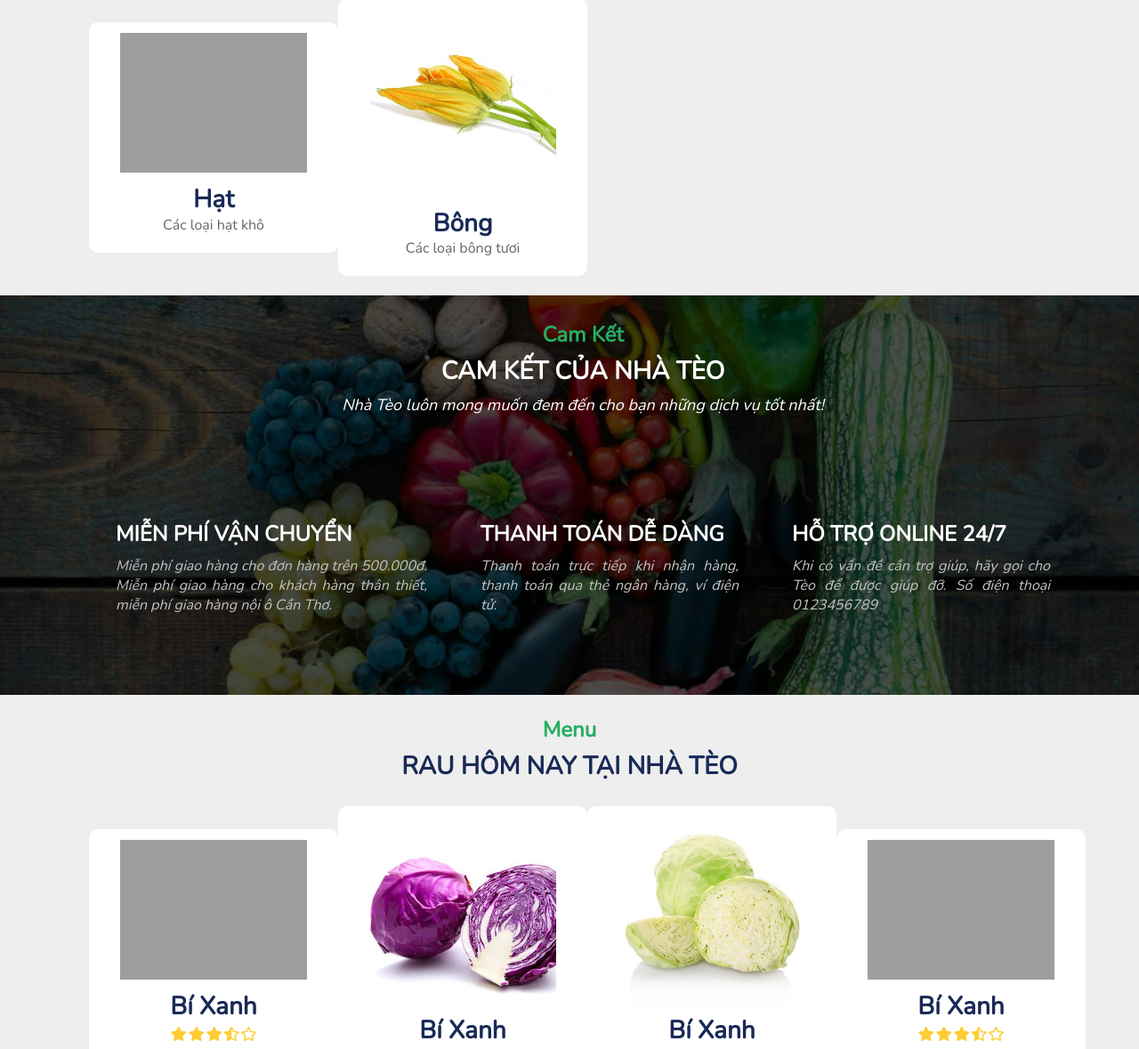
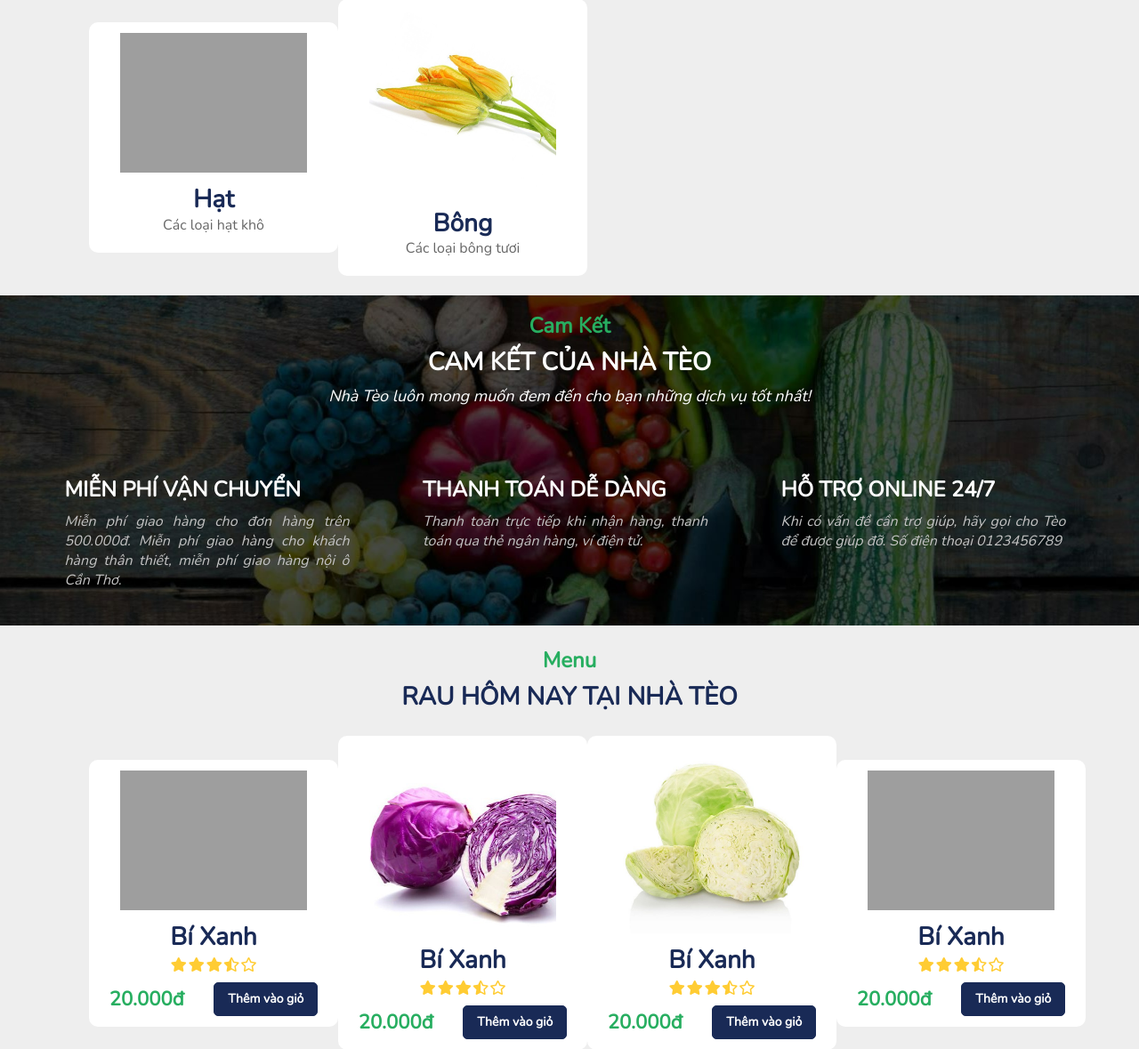
Before and after one commit to tunglamdev/TeoStore, a PHP site: page / in a window 1280 px wide. Shown: the part 1636-2815 px from the top of the page at 89% size. Run offline with PHP 8.4, Linux system fonts and the light colour scheme.

Commit message:
Add: Update and add Css responsive for Guarantee interface

```diff
--- a/App/Views/client/home/index.php
+++ b/App/Views/client/home/index.php
@@ -253,3 +253,7 @@
     </div>
 </div>
 <!-- End menu -->
+
+<!-- Footer -->
+<?php require_once VIEW."/client/shared/footer.php"; ?>
+<!-- End footer -->
--- a/App/Views/client/shared/guarantee.php
+++ b/App/Views/client/shared/guarantee.php
@@ -1,24 +1,20 @@
 <!-- guarantee -->
 <div class="wrapper guarantee">
-    <img src="<?= URL_ICON?>/camket1.jpg" alt=""  class="img-fluid">
-    <div class="overlay container p-4 ps-5">
-        <h3 class="sub-title" style="color: var(--green)">Cam Kết</h2>
-        <h2 class="title" style="color: #fff">CAM KẾT CỦA NHÀ TÈO</h2>
+    <h3 class="sub-title text-center" style="color: var(--green)">Cam Kết</h2>
+    <h2 class="title text-center" style="color: #fff">CAM KẾT CỦA NHÀ TÈO</h2>
     <h5 class="slogan" style="color: #fff">Nhà Tèo luôn mong muốn đem đến cho bạn những dịch vụ tốt nhất!</h5>
-        <div class="guarantee-content" style="color: #fff">
+    <div class="guarantee-content ms-3" style="color: #fff">
         <div class="content-item">
             <h4 class="guarantee-title">MIỄN PHÍ VẬN CHUYỂN</h4>
             <p class="guarantee-des">Miễn phí giao hàng cho đơn hàng trên 500.000đ. Miễn phí giao hàng cho khách hàng thân thiết, miễn phí giao hàng nội ô Cần Thơ.</p>
         </div>
-            <div class="content-item ps-5">
+        <div class="content-item">
             <h4 class="guarantee-title">THANH TOÁN DỄ DÀNG</h4>
             <p class="guarantee-des">Thanh toán trực tiếp khi nhận hàng, thanh toán qua thẻ ngân hàng, ví điện tử.</p>
         </div>
-            <div class="content-item ps-5">
+        <div class="content-item">
             <h4 class="guarantee-title">HỖ TRỢ ONLINE 24/7</h4>
             <p class="guarantee-des">Khi có vấn đề cần trợ giúp, hãy gọi cho Tèo để được giúp đỡ. Số điện thoại 0123456789</p>
         </div>
     </div>
 </div>
-
-</div>
--- a/public/css/guarantee.css
+++ b/public/css/guarantee.css
@@ -1,23 +1,16 @@
-/* -----guarantee----- */
+/* -----Guarantee----- */
 .guarantee{
-    position: relative;
-    width: 100%;
-}
-
-.overlay{
-    position: absolute;
-    top:0;
-    bottom:0;
-    left:0;
-    right:0;
-    background-color: transparent;
+    background-image: url(../icon/guarantee.jpg);
+    background-size: cover;
+    padding-top: 20px;
+    padding-bottom: 20px;
 }
 
 .guarantee-content{
-    display: grid;
-    grid-template-columns: 1fr 1fr 1fr;
-    margin-top: 120px;
-    justify-items: flex-start;
+    display: flex;
+    margin-top: 80px;
+    justify-content: space-evenly;
+    align-items: flex-start;
 }
 
 .content-item{
@@ -30,6 +23,7 @@
 }
 
 .guarantee-des{
+    width: 320px;
     font-style: italic;
     font-weight: 400;
     font-size: 16px;
```
Also changed, not shown: other parts of public/css/guarantee.css (+67 -0 lines), public/css/footer.css (added), public/icon/guarantee.jpg (renamed from public/icon/camket1.jpg). Lines whose indentation alone changed are shown as unchanged.
